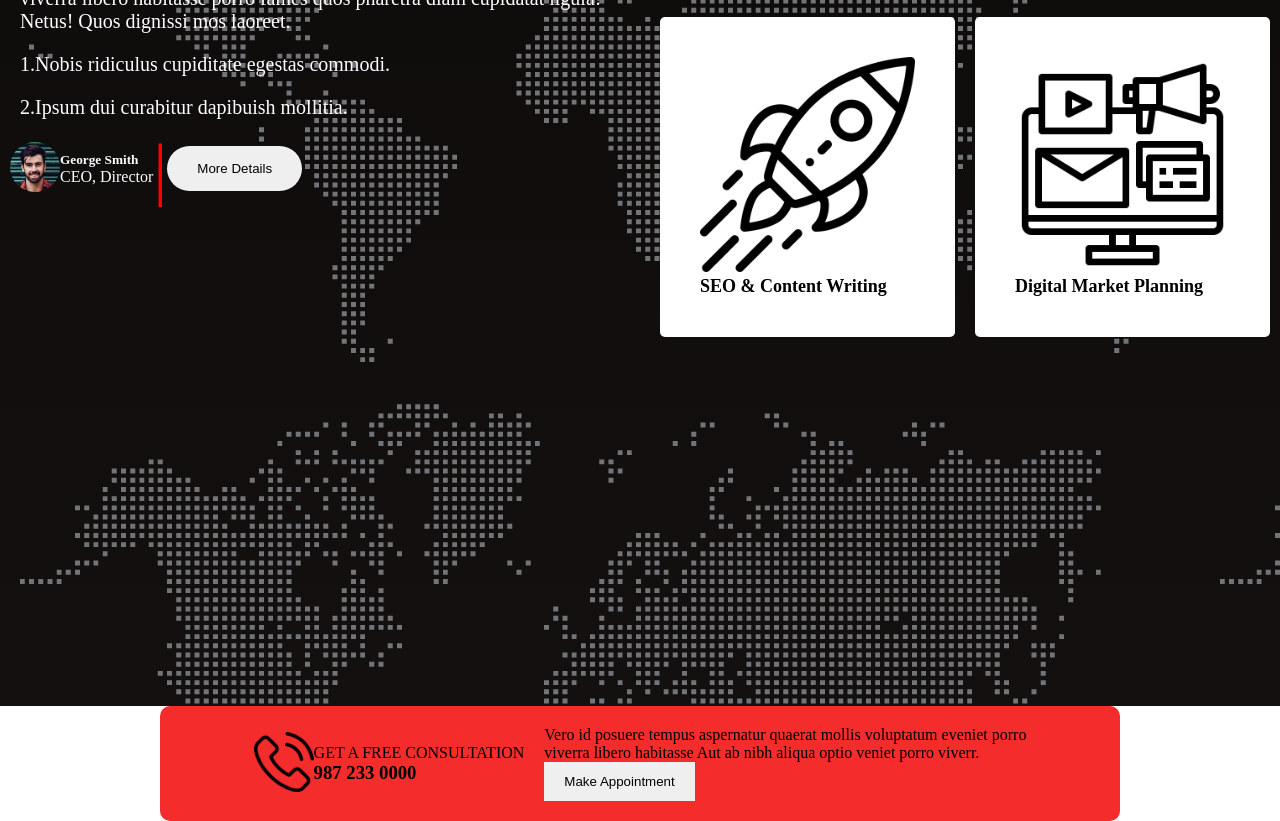
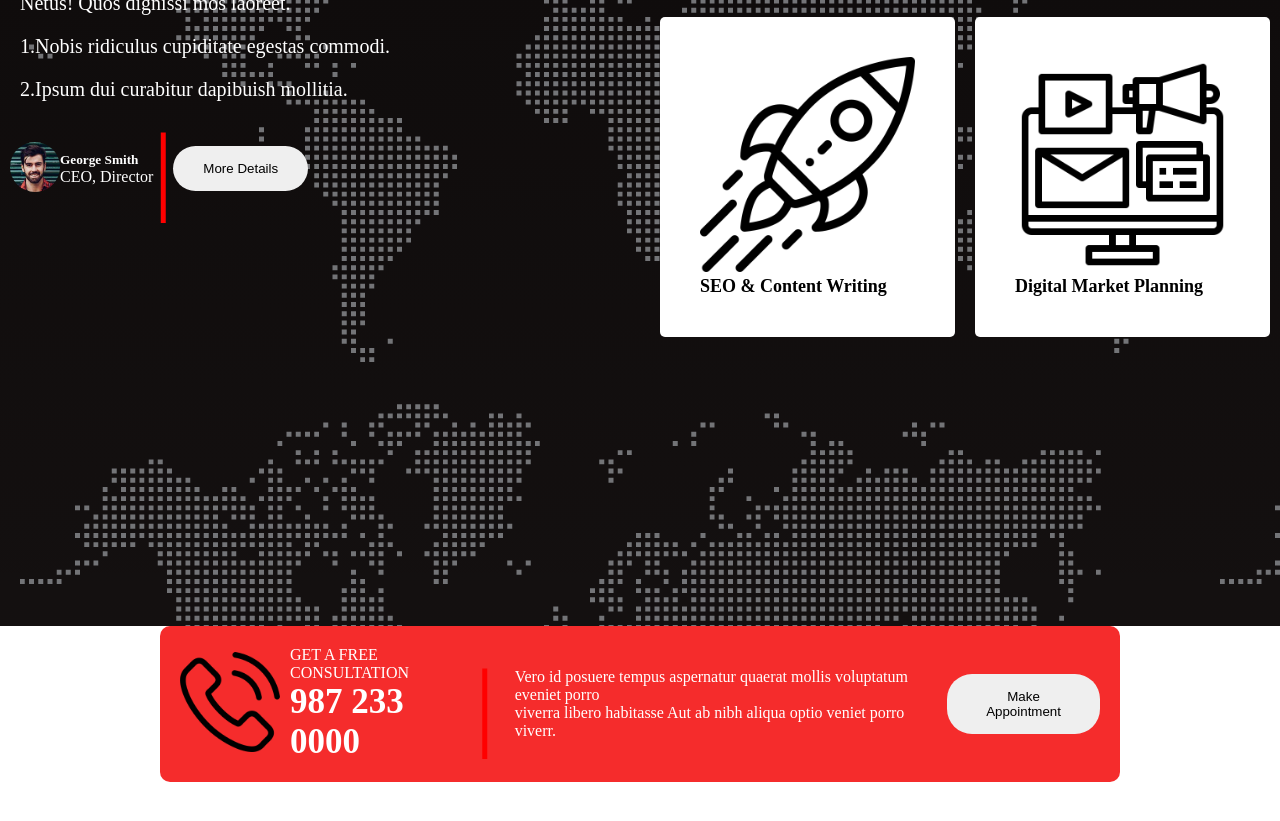
Before and after one commit to Taanveer22/digital-agency, a plain HTML site: page index.html in a window 1280 px wide. Shown: the part 1203-2024 px from the top of the page. After the commit the page ends 1985 px from the top, so only its background shows below. Drawn offline with Linux system fonts and the light colour scheme.

Commit message:
alhamdulliah appoinment section done

```diff
--- a/index.html
+++ b/index.html
@@ -132,9 +132,9 @@
                     </div>
                     <div class="call-number">
                         <p>GET A FREE CONSULTATION</p>
-                        <h3>987 233 0000
-                        </h3>
+                        <h1>987 233 0000</h1>
                     </div>
+                    <span class="line">|</span>
                 </div>
 
                 <div class="message-portion">
@@ -142,8 +142,8 @@
                         <p>Vero id posuere tempus aspernatur quaerat mollis voluptatum eveniet porro</p>
                         <p>viverra libero habitasse Aut ab nibh aliqua optio veniet porro viverr.</p>
                     </div>
-                    <div class="message-button">
-                        <button class="btn-common">Make Appointment</button>
+                    <div>
+                        <button class="btn-common-2">Make Appointment</button>
                     </div>
                 </div>
 
--- a/style.css
+++ b/style.css
@@ -79,7 +79,7 @@
 /* services section styles */
 #services{
     background-image: url("asset/image/footer-bg.png"), linear-gradient(rgba(6, 3, 3, 0.974), rgba(4, 0, 0, 0.938));
-    height: 130vh;
+    height: 120vh;
     color: white;
 }
 
@@ -117,7 +117,7 @@
 /* very important tricks for vertical line enlargement by using font-size(|) */
 .line{
     color: red;
-    font-size: 70px;
+    font-size: 100px;
 }
 
 .skill-container{
@@ -172,9 +172,25 @@
 .call-portion{
     display: flex;
     align-items: center;
-    justify-content: space-around;
+    gap: 10px;
 }
 
 .call-icon img{
-    width: 60px;
+    width: 100px;
 }
+
+.call-number{
+    color: white;
+}
+.call-number h1{
+    font-size: 35px;
+}
+
+.message-portion{
+    display: flex;
+    align-items: center;
+}
+.message-description{
+    color: white;
+    font-size: 16px;
+}
```
